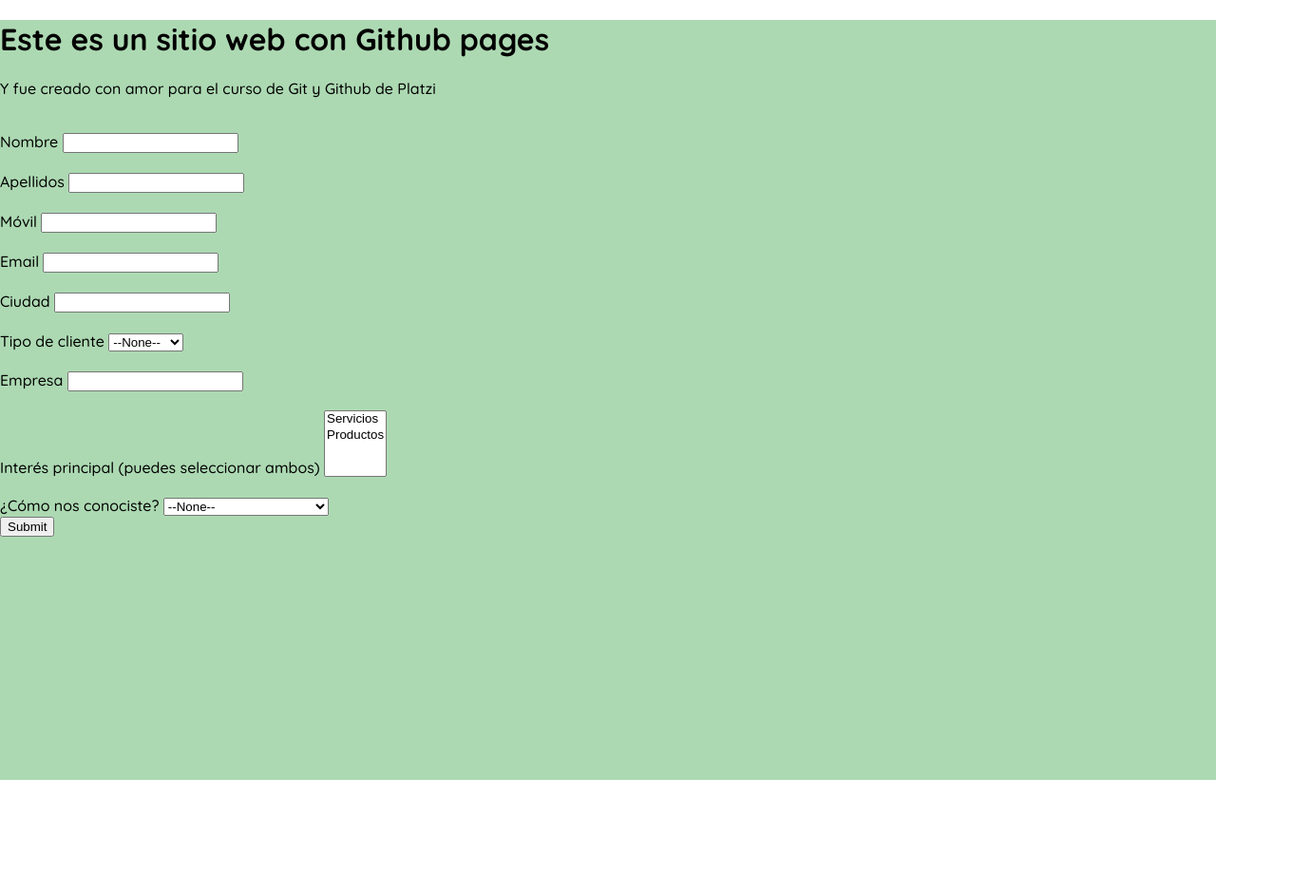
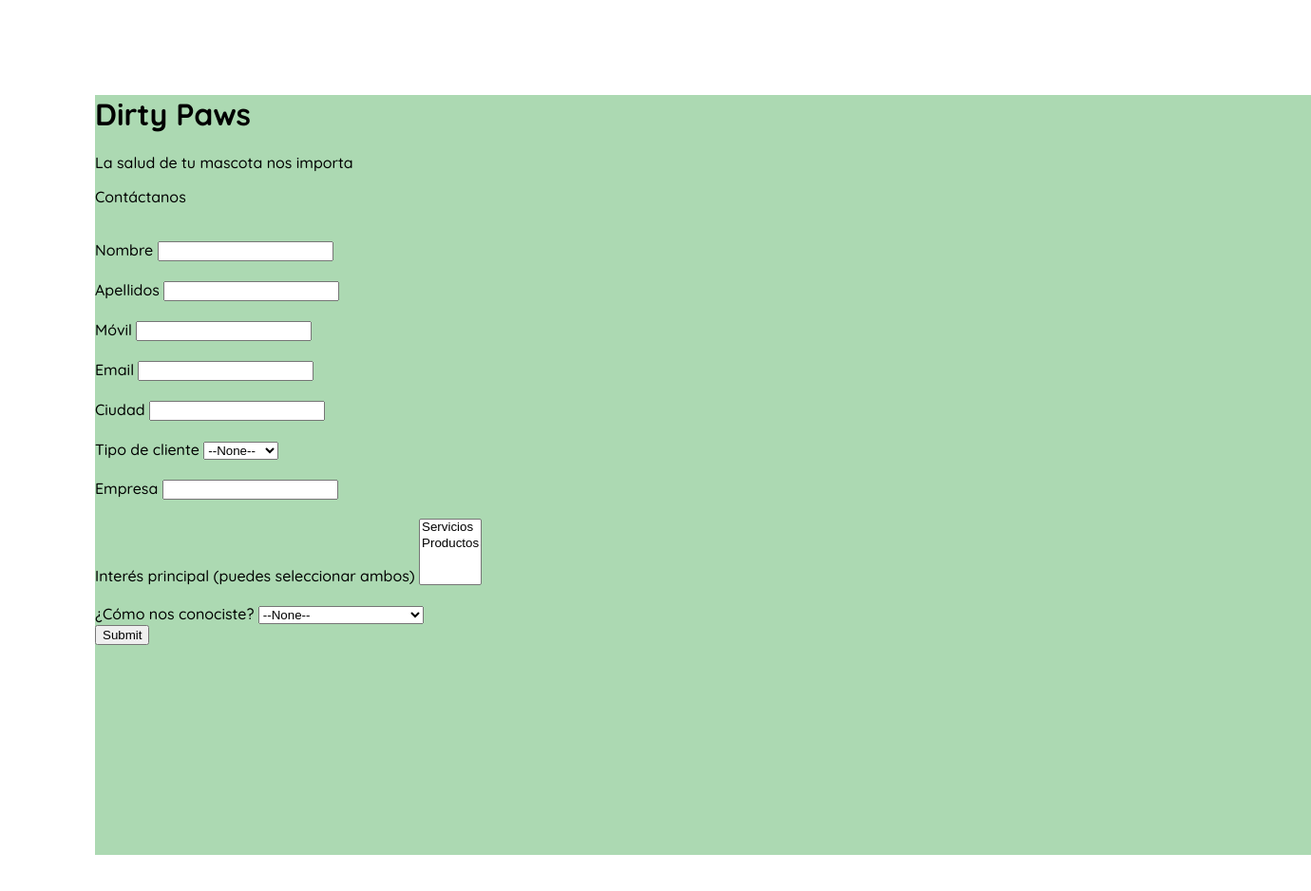
Before and after one commit to mguillendev/mguillendev, a plain HTML site: page index.html in a window 1280 px wide. Shown: the whole page at 95% size, 1380 px wide, since content can reach past the window. Before the commit the page ends 821 px from the top, so only its background shows below. Drawn offline with Linux system fonts and the light colour scheme.

Commit message:
ultimos commits rapido antes de pasar a desarrollar en Visual Studio Code

```diff
--- a/index.html
+++ b/index.html
@@ -27,15 +27,17 @@
         .lead-page {
             width: 100%;
             height: 100vh;
-            background: #acd9b2;
+            background-color: var(--hospital-green);
+            margin: 100px;
         }
       </style>
 </head>
 
 <body>
   <div class="lead-page">
-      <h1>Este es un sitio web con Github pages</h1>
-      <p>Y fue creado con amor para el curso de Git y Github de Platzi</p>
+      <h1>Dirty Paws</h1>
+      <p>La salud de tu mascota nos importa</p>
+      <p>Contáctanos</p>
       <form action="https://webto.salesforce.com/servlet/servlet.WebToLead?encoding=UTF-8" method="POST">
 
       <input type="hidden" name="oid" value="00D7Q00000D14BS"></input>
```
